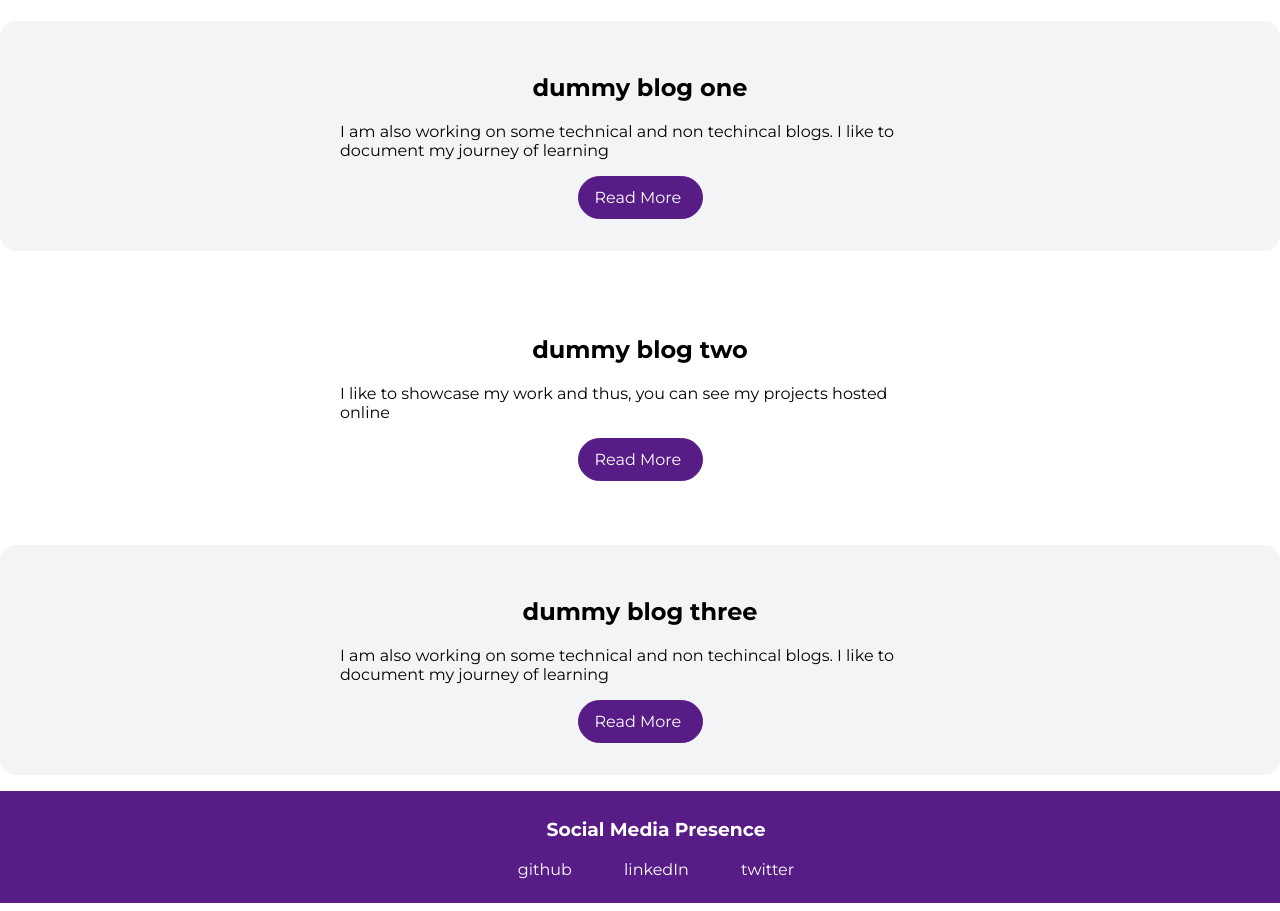
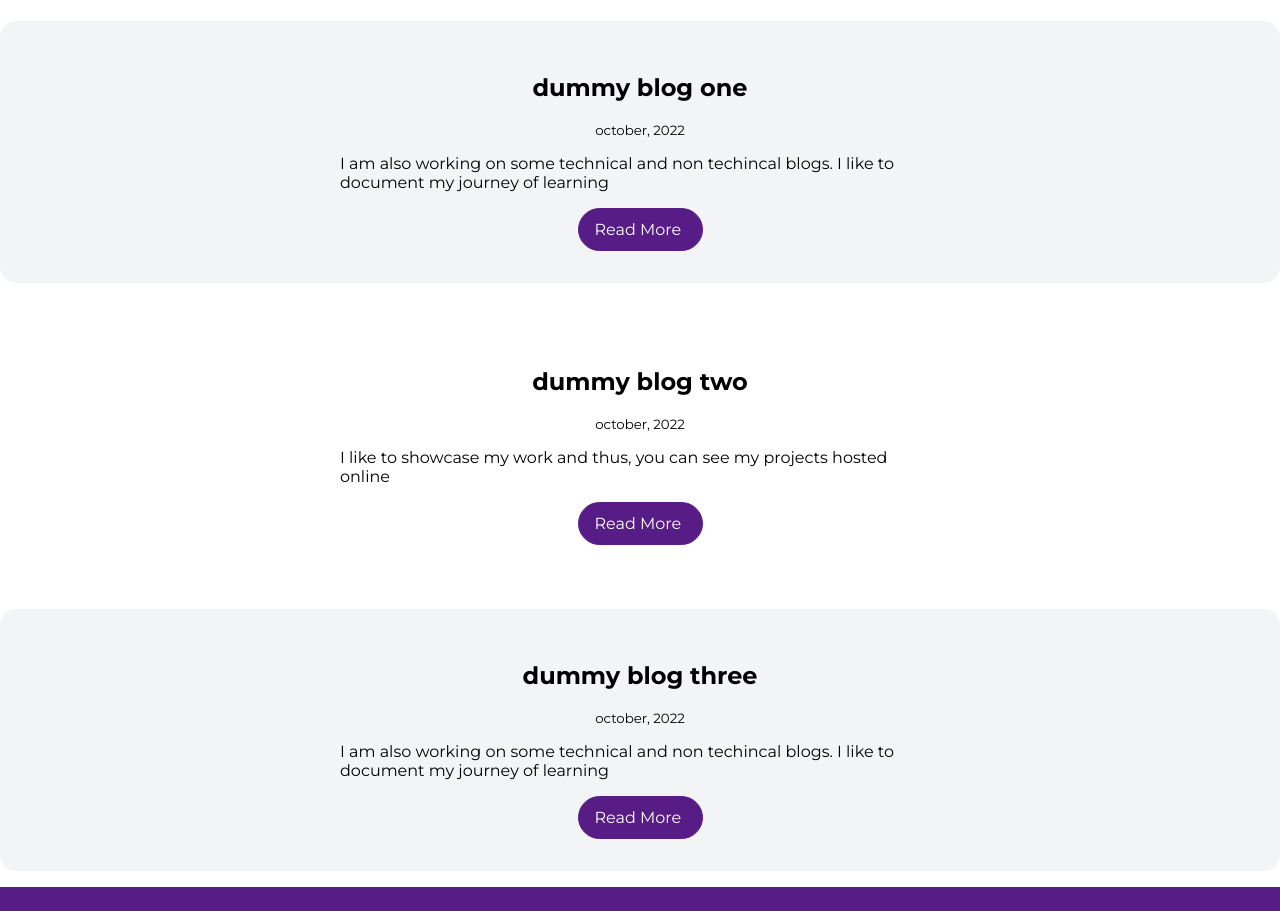
Before and after one commit to Aliya-Begum/my-portfolio, a plain HTML site: page blogs.html in a window 1280 px wide. Shown: the part 280-1191 px from the top of the page. Drawn offline with Linux system fonts and the light colour scheme.

Commit message:
Update blogs.html

```diff
--- a/blogs.html
+++ b/blogs.html
@@ -28,6 +28,7 @@
     <section class=" section section-ow">
         <div class="container-center">
             <h2>dummy blog one</h2>
+            <small class="date">october, 2022</small>
         <p>I am also working on some technical and non techincal blogs. I like to document my journey of learning</p>
         <a class="link link-primary link-blog" href="/">Read More</a>
         </div>
@@ -35,6 +36,7 @@
     <section class="section">
         <div class="container-center">
             <h2 >dummy blog two</h2>
+            <small class="date">october, 2022</small>
         <p>I like to showcase my work and thus, you can see my projects hosted online</p>
         <a class="link link-primary link-blog" href="/">Read More</a>
         </div>
@@ -42,6 +44,7 @@
     <section class=" section section-ow">
         <div class="container-center">
             <h2>dummy blog three</h2>
+            <small class="date">october, 2022</small>
         <p>I am also working on some technical and non techincal blogs. I like to document my journey of learning</p>
         <a class="link link-primary link-blog" href="/">Read More</a>
         </div>
```
